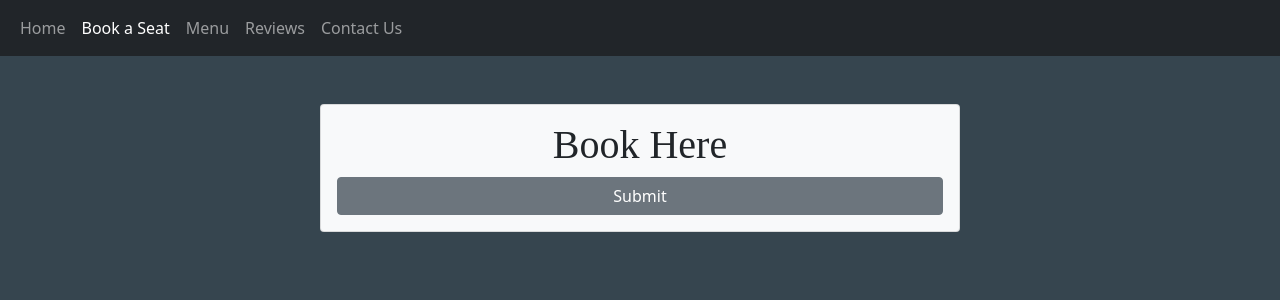
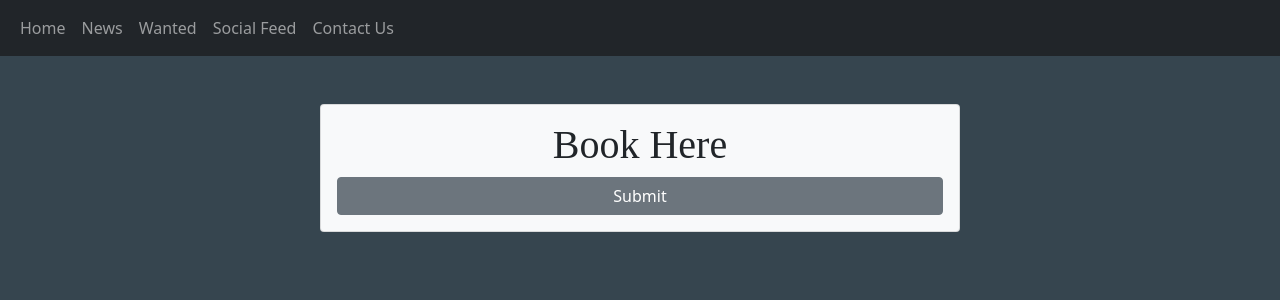
Before and after one commit to BryonyRBlack/christie_restaurant, a Django app: page /booking/ in a window 1280 px wide. Shown: the top 300 px of the page. Run offline with Django 4.2, Linux system fonts and the light colour scheme; some libraries are stand-ins or nearby versions; some web fonts are replaced.

Commit message:
Updat base html to update navigation bar

```diff
--- a/templates/base.html
+++ b/templates/base.html
@@ -5,6 +5,7 @@
 {% url 'review' as review_url %}
 {% url 'contact_us' as contact_us_url %}
 {% url 'menu' as menu_url %}
+{% url 'news' as news_url %}
 
 <!DOCTYPE html>
 <html class="h-100" lang="en">
@@ -40,13 +41,13 @@
                     <a class="nav-link {% if request.path == index_url %}active{% endif %}" aria-current="page" href="{% url 'index' %}">Home</a>
                 </li>
                 <li class="nav-item">
-                    <a class="nav-link {% if request.path == booking_url %}active{% endif %}" aria-current="page" href="{% url 'booking' %}">Book a Seat</a>
+                    <a class="nav-link {% if request.path == news_url %}active{% endif %}" aria-current="page" href="{% url 'news' %}">News</a>
                 </li>
                 <li class="nav-item">
-                    <a class="nav-link {% if request.path == menu_url %}active{% endif %}" aria-current="page" href="{% url 'menu' %}">Menu</a>
+                    <a class="nav-link {% if request.path == menu_url %}active{% endif %}" aria-current="page" href="{% url 'menu' %}">Wanted</a>
                 </li>
                 <li class="nav-item">
-                    <a class="nav-link {% if request.path == review_url %}active{% endif %}" aria-current="page" href="{% url 'review' %}">Reviews</a>
+                    <a class="nav-link {% if request.path == review_url %}active{% endif %}" aria-current="page" href="{% url 'review' %}">Social Feed</a>
                 </li>
                 <li class="nav-item">
                     <a class="nav-link {% if request.path == contact_us_url %}active{% endif %}" aria-current="page" href="{% url 'contact_us' %}">Contact Us</a>
```
